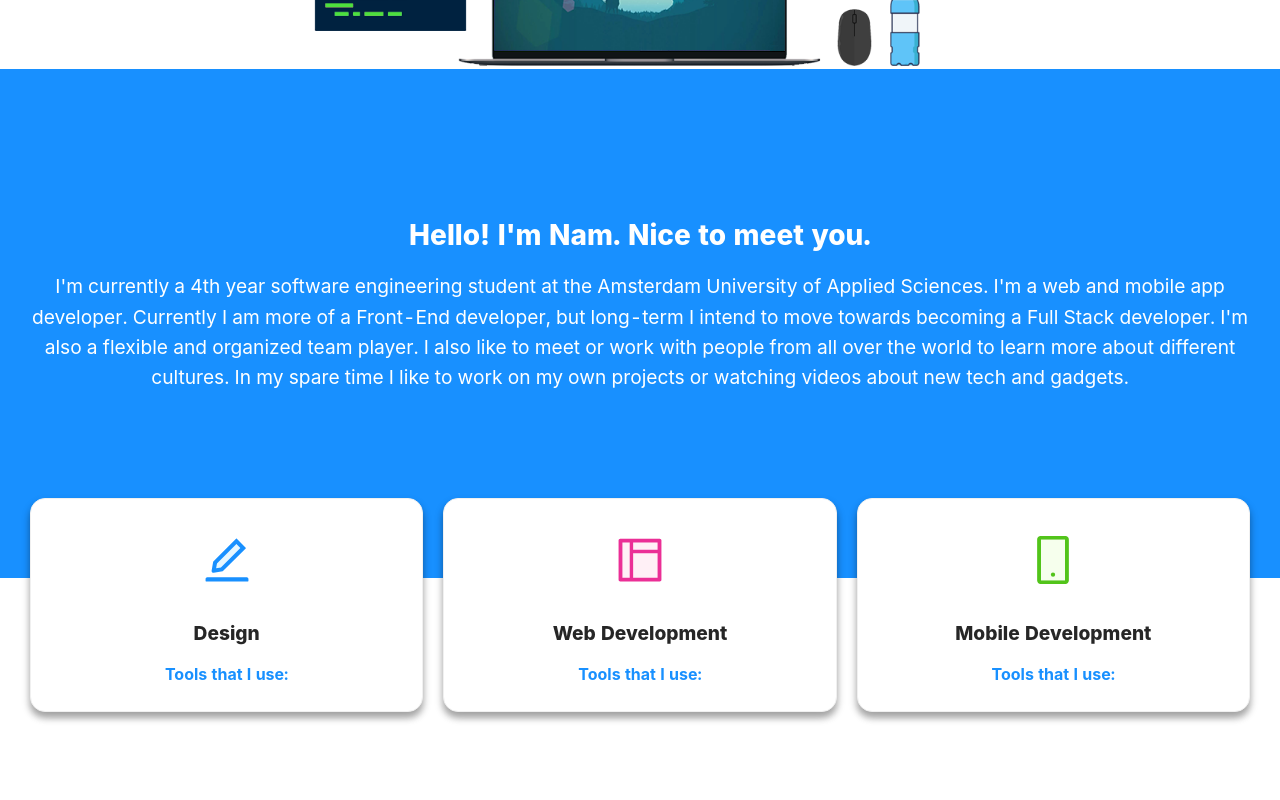
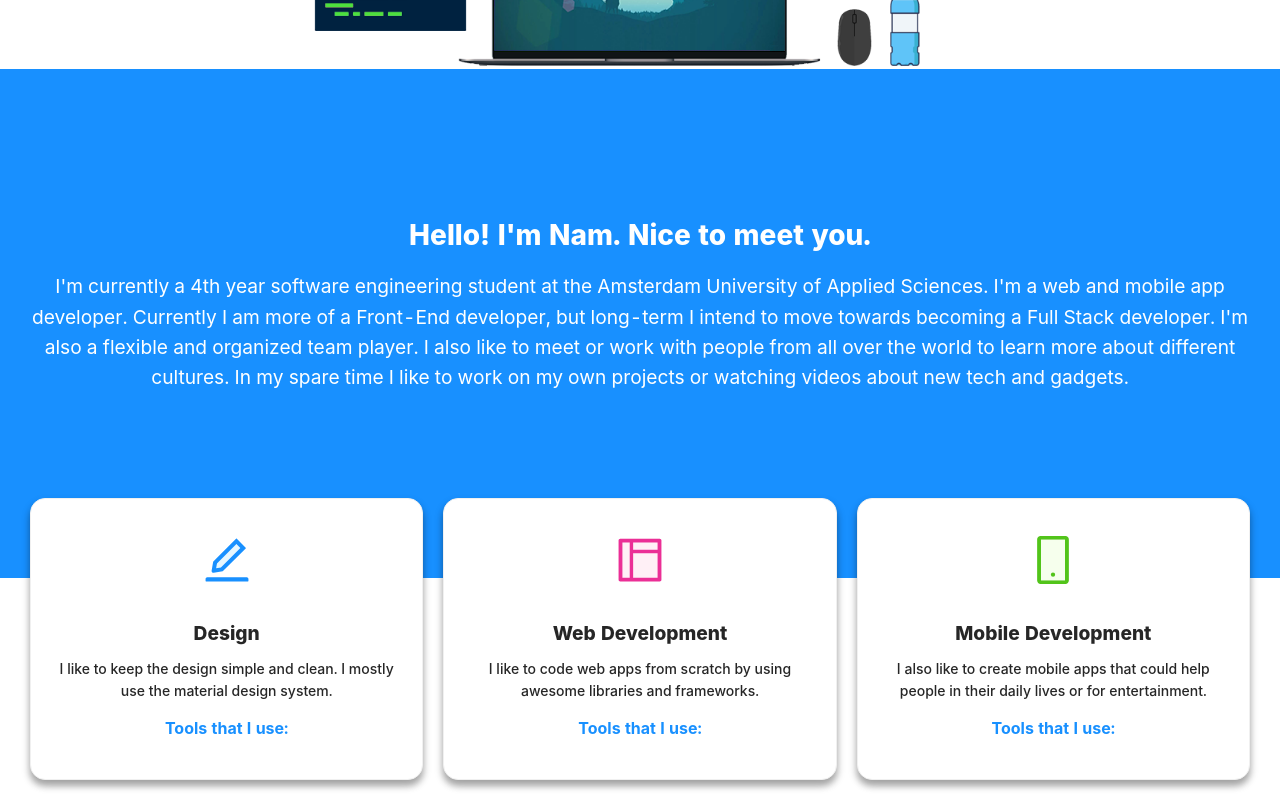
Before and after one commit to NamTPhan/NamTPhan.github.io, a React (Create React App) app: page / in a window 1280 px wide. Shown: the part 860-1660 px from the top of the page. Before the commit the page ends 1592 px from the top, so only its background shows below. Built offline with nearby package versions, Linux system fonts and the light colour scheme.

Commit message:
Skills text desc added

```diff
--- a/src/components/SkillsSection.js
+++ b/src/components/SkillsSection.js
@@ -22,7 +22,12 @@ const CardTitle = styled.h1`
 const CardSubText = styled.b`
   font-size: 1rem;
   color: #1890ff;
-`
+`;
+
+const CardDescription = styled.p`
+  font-weight: 500;
+  font-size: 14px;
+`;
 
 const Icon = styled.p`
   font-size: 48px;
@@ -35,8 +40,9 @@ const CardBlock = (props) => {
       <Card style={styles.cardStyles}>
         <Icon>{props.icon}</Icon>
         <CardTitle>{props.title}</CardTitle>
-        <p>{props.description}</p>
+        <CardDescription>{props.description}</CardDescription>
         <CardSubText>Tools that I use:</CardSubText>
+        <p>{props.tools}</p>
       </Card>
     </Col>
   );
@@ -46,14 +52,23 @@ const SkillsSection = () => (
   <Row
     style={{ paddingLeft: "20px", paddingRight: "20px", marginTop: "-80px" }}
   >
-    <CardBlock icon={<EditTwoTone />} title="Design" />
+    <CardBlock
+      icon={<EditTwoTone />}
+      title="Design"
+      description="I like to keep the design simple and clean. I mostly use the material design system."
+      tools=""
+    />
     <CardBlock
       icon={<LayoutTwoTone twoToneColor="#eb2f96" />}
       title="Web Development"
+      description="I like to code web apps from scratch by using awesome libraries and frameworks."
+      tools=""
     />
     <CardBlock
       icon={<MobileTwoTone twoToneColor="#52c41a" />}
       title="Mobile Development"
+      description="I also like to create mobile apps that could help people in their daily lives or for entertainment."
+      tools=""
     />
   </Row>
 );
```
